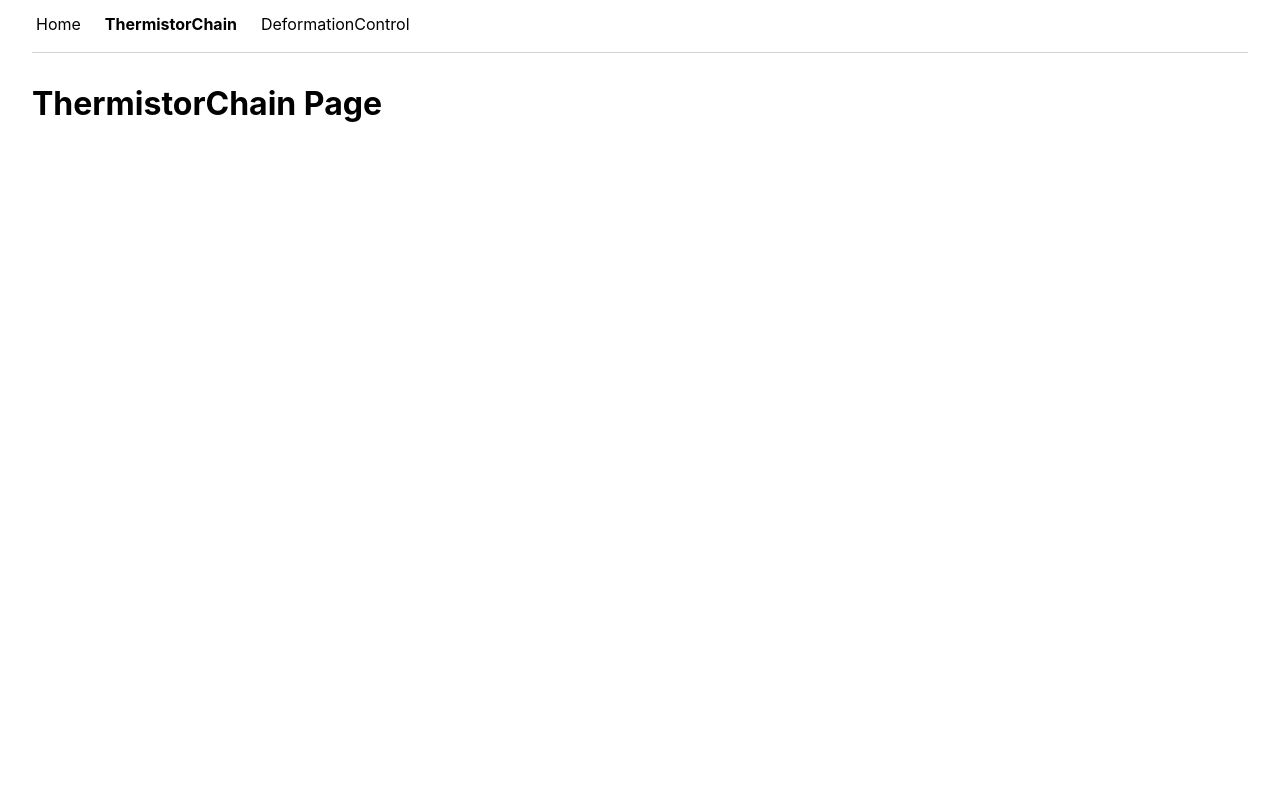
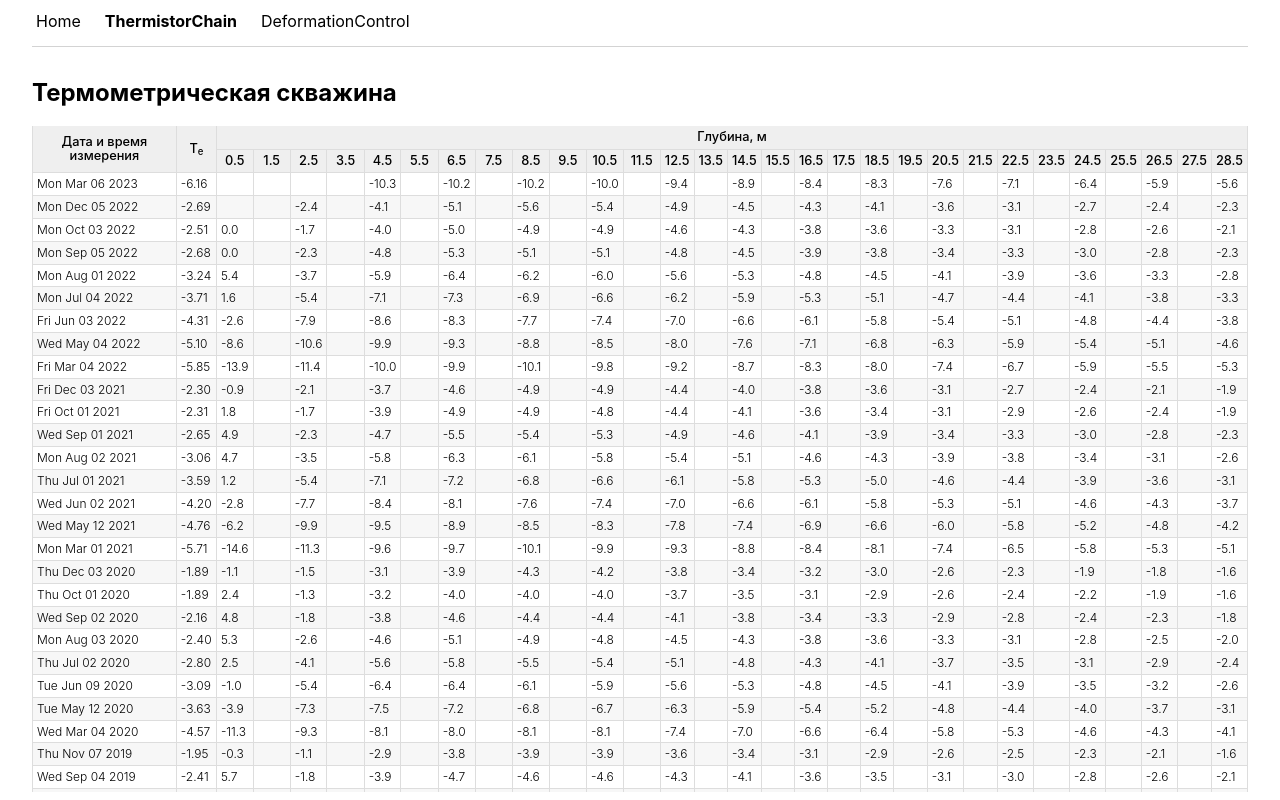
Before and after one commit to DmitryPetsevich/Test, a React (Create React App) app: page /measurements/1 in a window 1280 px wide. Built offline with nearby package versions, Linux system fonts and the light colour scheme.

Commit message:
[master] Добавил вывод данных в таблицу термокосы.

```diff
--- a/src/components/page-content/PageContent.style.css
+++ b/src/components/page-content/PageContent.style.css
@@ -5,4 +5,6 @@
   flex-grow: 1;
   width: 100%;
   padding: 0.5rem 0;
+  flex-direction: column;
+  overflow: hidden;
 }
--- a/src/components/pages/thermistor-chain-page/ThermistorChainPage.tsx
+++ b/src/components/pages/thermistor-chain-page/ThermistorChainPage.tsx
@@ -1,16 +1,26 @@
 import { FC } from 'react';
 import { useTitle } from '../../../hooks/useTitle';
 import { useFetchData } from '../../../hooks/useFetchData';
+import Table from '../../table/Table';
+import { IResponse } from '../../../interfaces/common';
+import { IThermistorChain } from '../../../interfaces/thermistorChain';
+import configuration from './configuration';
 
 const ThermistorChainPage: FC = () => {
   useTitle('Тестовое задание - Термокоса');
 
-  const { data, error } = useFetchData('/mock-data/termo_response.json');
+  const { data } = useFetchData<IResponse<IThermistorChain>>(
+    '/mock-data/termo_response.json'
+  );
 
-  console.log('data: ', data);
-  console.log('error: ', error);
+  const config = data ? configuration(data.data) : [];
 
-  return <h1>ThermistorChain Page</h1>;
+  return data ? (
+    <>
+      <h2>Термометрическая скважина</h2>
+      <Table<IThermistorChain> listingData={data?.data} columns={config} />
+    </>
+  ) : null;
 };
 
 export default ThermistorChainPage;
```
